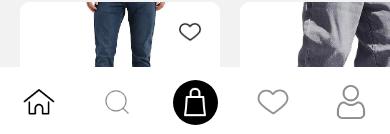
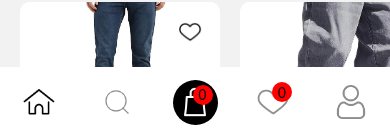
Before and after one commit to Hartz-byte/native-e-commerce, a React Native app: screen /Home in a window 390 px wide. Shown: the part 707-841 px from the top of the page. Built offline with nearby package versions, Linux system fonts and the light colour scheme.

Commit message:
redux done

```diff
--- a/App.js
+++ b/App.js
@@ -1,5 +1,5 @@
 import { Provider } from "react-redux";
-import store from "./src/Redux/store/Store";
+import { store } from "./src/Redux/store/Store";
 import AppNavigator from "./src/Navigator/AppNavigator";
 
 export default function App() {
--- a/src/BottomNavScreens/Main.js
+++ b/src/BottomNavScreens/Main.js
@@ -40,8 +40,8 @@ const Main = () => {
     setTrousersList(products.category[5].data);
   }, []);
 
-  const items = useSelector((state) => state);
-  console.log(items);
+  // const items = useSelector((state) => state);
+  // console.log(items);
 
   return (
     <ScrollView style={{ flex: 1 }}>
--- a/src/Redux/reducers/Reducer.js
+++ b/src/Redux/reducers/Reducer.js
@@ -1,9 +1,4 @@
-import {
-  ADD_TO_CART,
-  ADD_TO_WISHLIST,
-  REMOVE_FROM_CART,
-  REMOVE_FROM_WISHLIST,
-} from "../ActionTypes";
+import { ADD_TO_CART, REMOVE_FROM_CART } from "../ActionTypes";
 
 const reducers = (state = [], action) => {
   switch (action.type) {
@@ -11,19 +6,10 @@ const reducers = (state = [], action) => {
       return [...state, action.payload];
 
     case REMOVE_FROM_CART:
-      const deleteArray1 = state.filter((item, index) => {
+      const deleteArray = state.filter((item, index) => {
         return index !== action.payload;
       });
-      return deleteArray1;
-
-    case ADD_TO_WISHLIST:
-      return [...state, action.payload];
-
-    case REMOVE_FROM_WISHLIST:
-      const deleteArray2 = state.filter((item, index) => {
-        return index !== action.payload;
-      });
-      return deleteArray2;
+      return deleteArray;
 
     default:
       return state;
--- /dev/null
+++ b/src/Redux/reducers/Reducer2.js
@@ -0,0 +1,19 @@
+import { ADD_TO_WISHLIST, REMOVE_FROM_WISHLIST } from "../ActionTypes";
+
+const reducers2 = (state = [], action) => {
+  switch (action.type) {
+    case ADD_TO_WISHLIST:
+      return [...state, action.payload];
+
+    case REMOVE_FROM_WISHLIST:
+      const deleteArray2 = state.filter((item, index) => {
+        return index !== action.payload;
+      });
+      return deleteArray2;
+
+    default:
+      return state;
+  }
+};
+
+export default reducers2;
--- a/src/Redux/store/Store.js
+++ b/src/Redux/store/Store.js
@@ -1,6 +1,8 @@
 import { createStore } from "redux";
 import reducers from "../reducers/Reducer";
+import reducers2 from "../reducers/Reducer2";
+import { combineReducers } from "redux";
 
-const store = createStore(reducers);
+const routeReducer = combineReducers({ reducers, reducers2 });
 
-export default store;
+export const store = createStore(routeReducer);
--- a/src/Screens/Home.js
+++ b/src/Screens/Home.js
@@ -6,9 +6,13 @@ import Search from "../BottomNavScreens/Search";
 import Cart from "../BottomNavScreens/Cart";
 import Wishlist from "../BottomNavScreens/Wishlist";
 import Profile from "../BottomNavScreens/Profile";
+import { useSelector } from "react-redux";
 
 const Home = () => {
   const [selectedTab, setSelectedTab] = useState(0);
+
+  const data = useSelector((state) => state);
+  // console.log(data);
 
   return (
     <View style={{ flex: 1 }}>
@@ -110,6 +114,30 @@ const Home = () => {
                 tintColor: "#fff",
               }}
             />
+
+            {/* count view */}
+            <View
+              style={{
+                width: 20,
+                height: 20,
+                backgroundColor: "red",
+                borderRadius: 10,
+                justifyContent: "center",
+                alignItems: "center",
+                position: "absolute",
+                top: 5,
+                right: 5,
+              }}
+            >
+              <Text
+                style={{
+                  justifyContent: "center",
+                  alignItems: "center",
+                }}
+              >
+                {data.reducers.length}
+              </Text>
+            </View>
           </TouchableOpacity>
         </View>
 
@@ -133,6 +161,30 @@ const Home = () => {
               tintColor: selectedTab === 3 ? "#000" : "#8e8e8e",
             }}
           />
+
+          {/* count view */}
+          <View
+            style={{
+              width: 20,
+              height: 20,
+              backgroundColor: "red",
+              borderRadius: 10,
+              justifyContent: "center",
+              alignItems: "center",
+              position: "absolute",
+              top: 15,
+              right: 20,
+            }}
+          >
+            <Text
+              style={{
+                justifyContent: "center",
+                alignItems: "center",
+              }}
+            >
+              {data.reducers2.length}
+            </Text>
+          </View>
         </TouchableOpacity>
 
         {/* user */}
```
